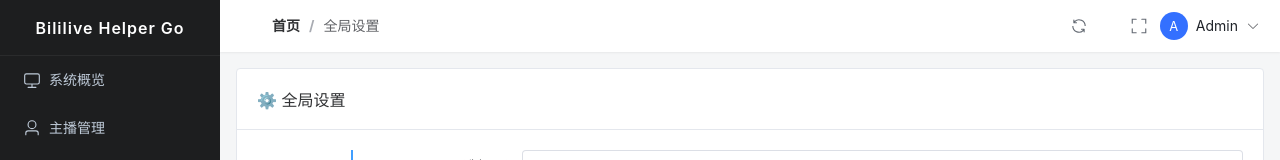
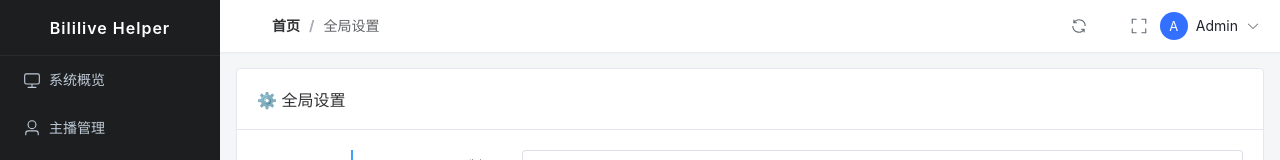
Before and after one commit to wuvjie/bililive-helper-go, a Vue app in the folder frontend/: page /#/settings in a window 1280 px wide. Shown: the top 160 px of the page. Built offline with nearby package versions, Linux system fonts and the light colour scheme; no server answers.

Commit message:
fix: sidebar logo to Bililive Helper

```diff
--- a/frontend/src/layout/index.vue
+++ b/frontend/src/layout/index.vue
@@ -3,7 +3,7 @@
     <!-- Sidebar -->
     <aside class="layout-sidebar" :class="{ collapsed: !appStore.sidebar.opened }">
       <div class="sidebar-logo">
-        <span v-if="appStore.sidebar.opened" class="logo-text">Bililive Helper Go</span>
+        <span v-if="appStore.sidebar.opened" class="logo-text">Bililive Helper</span>
         <span v-else class="logo-text-mini">BH</span>
       </div>
       <el-scrollbar>
```
